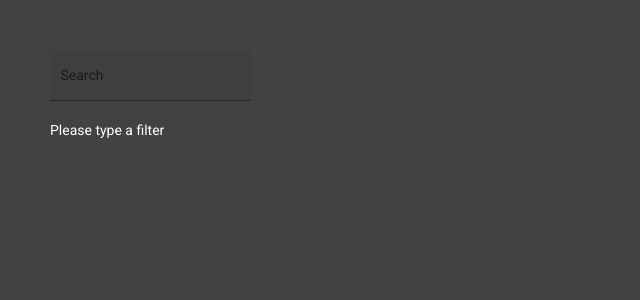
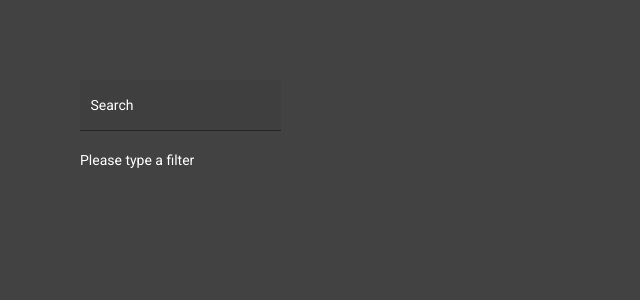
Before and after one commit to SuperAxiomMan/angular-itunes-search-engine, an Angular app: page / in a window 1280 px wide. Shown: the top 300 px of the page, without its empty margins (0-640 px from the left). Built offline with nearby package versions, Linux system fonts and the light colour scheme.

Commit message:
added custom player & more material stuffs

```diff
--- a/angular.json
+++ b/angular.json
@@ -27,7 +27,7 @@
               "src/assets"
             ],
             "styles": [
-              "./node_modules/@angular/material/prebuilt-themes/purple-green.css",
+              "./node_modules/@angular/material/prebuilt-themes/indigo-pink.css",
               "src/styles.css"
             ],
             "scripts": []
--- a/src/app/models/result-model.ts
+++ b/src/app/models/result-model.ts
@@ -19,4 +19,6 @@ export interface SongLookup {
   trackName: string;
   trackId: number;
   previewUrl?: string |null;
+  artworkUrl100:string
+  collectionName?:string
 }
--- a/src/app/modules/material.module.ts
+++ b/src/app/modules/material.module.ts
@@ -6,6 +6,8 @@ import { MatListModule } from '@angular/material/list';
 import { MatButtonModule } from '@angular/material/button';
 import { MatFormFieldModule } from '@angular/material/form-field';
 import { MatInputModule } from '@angular/material/input';
+import {MatProgressSpinnerModule} from '@angular/material/progress-spinner';
+import {MatIconModule} from '@angular/material/icon';
 
 @NgModule({
   declarations: [],
@@ -17,6 +19,8 @@ import { MatInputModule } from '@angular/material/input';
     MatButtonModule,
     MatFormFieldModule,
     MatInputModule,
+    MatProgressSpinnerModule,
+    MatIconModule
   ],
   exports: [
     MatToolbarModule,
@@ -25,6 +29,8 @@ import { MatInputModule } from '@angular/material/input';
     MatButtonModule,
     MatFormFieldModule,
     MatInputModule,
+    MatProgressSpinnerModule,
+    MatIconModule
   ],
 })
 export class MaterialModule {}
--- a/src/app/search-engine/results-list/results-list.component.html
+++ b/src/app/search-engine/results-list/results-list.component.html
@@ -16,7 +16,7 @@
 
   <mat-selection-list #song [multiple]="false">
     <mat-list-option *ngFor="let song of songs?.results" [value]="song">
-      <a routerLink="/lookup/{{ song.trackId }}"
+      <a *ngIf="song.trackId" routerLink="/lookup/{{ song.trackId }}"
         >{{ song.artistName }} - {{ song.trackName }}</a
       >
     </mat-list-option>
--- a/src/app/search-engine/song-detail/song-detail.component.css
+++ b/src/app/search-engine/song-detail/song-detail.component.css
@@ -0,0 +1,3 @@
+mat-card-actions button {
+  margin: 5px;
+}
--- a/src/app/search-engine/song-detail/song-detail.component.html
+++ b/src/app/search-engine/song-detail/song-detail.component.html
@@ -1,5 +1,5 @@
-<div class="details-box">
-  <!-- {{ song | json }} -->
+<!-- <div class="details-box">
+  {{ song | json }}
 
   <div *ngIf="!song?.previewUrl"><p>Preview Not Available</p></div>
 
@@ -13,4 +13,46 @@
       <source src="{{ song?.previewUrl }}" />
     </audio>
   </div>
+</div> -->
+
+<div class="details-box">
+  <mat-card class="example-card">
+    <mat-card-header>
+      <div mat-card-avatar class="example-header-image"></div>
+      <mat-card-title>{{ song?.trackName }}</mat-card-title>
+      <mat-card-subtitle>{{ song?.artistName }}</mat-card-subtitle>
+    </mat-card-header>
+    <img
+      mat-card-image
+      src="{{ song?.artworkUrl100 }}"
+      alt="{{ song?.collectionName }}"
+    />
+
+    <mat-card-actions *ngIf="song?.previewUrl; else noPreview">
+      <button
+        mat-fab
+        color="warn"
+        aria-label="play icon"
+        (click)="play()"
+        [disabled]="playEnabled"
+      >
+        <mat-icon>play_circle</mat-icon>
+      </button>
+      <button
+        mat-fab
+        color="warn"
+        aria-label="stop icon"
+        (click)="stop()"
+        [disabled]="!playEnabled"
+      >
+        <mat-icon>stop_circle</mat-icon>
+      </button>
+    </mat-card-actions>
+    <ng-template #noPreview>
+      <mat-toolbar>
+        <mat-icon mat-fab color="warn" aria-label="warn icon">error</mat-icon>
+        <span>Audio Preview Not Available</span>
+      </mat-toolbar>
+    </ng-template>
+  </mat-card>
 </div>
--- a/src/app/search-engine/song-detail/song-detail.component.ts
+++ b/src/app/search-engine/song-detail/song-detail.component.ts
@@ -10,8 +10,9 @@ import { ItunesService } from 'src/app/services/itunes.service';
   styleUrls: ['./song-detail.component.css'],
 })
 export class SongDetailComponent implements OnInit {
-  songDetail$?: Observable<SongLookup>;
   song?: SongLookup | undefined;
+  audioPreview: any;
+  playEnabled?: boolean;
 
   constructor(
     private activatedRoute: ActivatedRoute,
@@ -25,9 +26,28 @@ export class SongDetailComponent implements OnInit {
   }
 
   getsongDetails(id: string): void {
-    console.log(id)
-    this.itunes.getsongDetails(parseInt(id)).subscribe((songData:LookupModel) => {
-      this.song=songData.results[0]
-    });
+    console.log(id);
+    this.itunes
+      .getsongDetails(parseInt(id))
+      .subscribe((songData: LookupModel) => {
+        this.song = songData.results[0];
+
+        this.song.artworkUrl100 = this.song.artworkUrl100.replace(
+          '100x100bb',
+          '500x500bb'
+        );
+      });
+  }
+
+  play() {
+    this.playEnabled = true;
+    this.audioPreview = new Audio(this.song?.previewUrl!);
+    this.audioPreview.play();
+  }
+
+  stop() {
+    this.playEnabled = false;
+    this.audioPreview.pause();
+    this.audioPreview.currentTime = 0;
   }
 }
--- a/src/styles.css
+++ b/src/styles.css
@@ -1,6 +1,9 @@
 @import url("https://fonts.googleapis.com/icon?family=Material+Icons");
-@import "../node_modules/@angular/material/prebuilt-themes/deeppurple-amber.css";
+@import "../node_modules/@angular/material/prebuilt-themes/indigo-pink.css";
 
+mat-form-field * {
+  color: white;
+}
 html,
 body {
   height: 100%;
@@ -18,15 +21,65 @@ a {
   color: white;
 }
 
+app-song-detail,
 app-root {
-  display: flex;
   padding: 50px;
 }
-.search-box {
-  width: 50%;
+
+/* Extra small devices (phones, 600px and down) */
+@media only screen and (max-width: 600px) {
+  body {
+    padding: 30px;
+  }
+  app-song-detail,
+  .search-box {
+    width: 100%;
+  }
 }
 
-app-song-detail {
-  width: 50%;
-  padding: 50px;
+/* Small devices (portrait tablets and large phones, 600px and up) */
+@media only screen and (min-width: 600px) {
+  body {
+    padding: 30px;
+  }
+  app-song-detail,
+  .search-box {
+    width: 100%;
+  }
 }
+
+/* Medium devices (landscape tablets, 768px and up) */
+@media only screen and (min-width: 768px) {
+  body {
+    padding: 30px;
+  }
+  app-song-detail,
+  .search-box {
+    width: 100%;
+  }
+  app-root {
+    display: flex;
+  }
+}
+
+/* Large devices (laptops/desktops, 992px and up) */
+@media only screen and (min-width: 992px) {
+  app-song-detail,
+  .search-box {
+    width: 50%;
+  }
+  app-root {
+    display: flex;
+  }
+}
+
+/* Extra large devices (large laptops and desktops, 1200px and up) */
+@media only screen and (min-width: 1200px) {
+  app-song-detail,
+  .search-box {
+    width: 50%;
+  }
+  app-root {
+    display: flex;
+  }
+}
```
Also changed, not shown: src/app/search-engine/search-engine.component.ts (+4 -6 lines).
